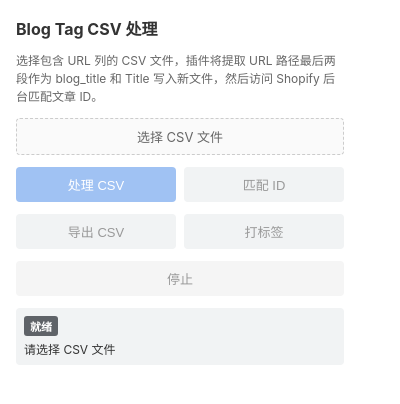
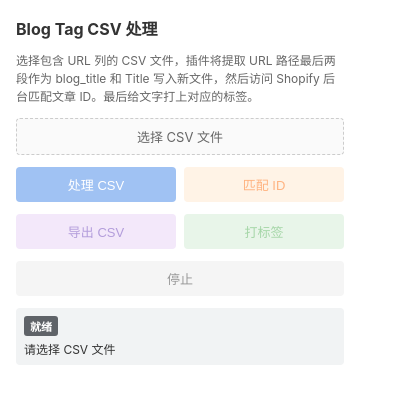
Before and after one commit to fredliu-dev/blog-tag, a browser extension: page extension/popup.html in a window 400 px wide. Drawn offline with Linux system fonts and the light colour scheme.

Commit message:
同步代码

```diff
--- a/extension/popup.html
+++ b/extension/popup.html
@@ -122,6 +122,33 @@
       color: #999;
       cursor: not-allowed;
     }
+    button.export {
+      background: #e8d5f7;
+      color: #7b1fa2;
+    }
+    button.export:disabled {
+      background: #f3e8fa;
+      color: #b39ddb;
+      cursor: not-allowed;
+    }
+    button.match {
+      background: #ffe5cc;
+      color: #e65100;
+    }
+    button.match:disabled {
+      background: #fff3e6;
+      color: #ffb380;
+      cursor: not-allowed;
+    }
+    button.tag {
+      background: #c8e6c9;
+      color: #2e7d32;
+    }
+    button.tag:disabled {
+      background: #e8f5e9;
+      color: #a5d6a7;
+      cursor: not-allowed;
+    }
     button.danger {
       background: #fce8e6;
       color: #c5221f;
@@ -210,7 +237,7 @@
   <h1>Blog Tag CSV 处理</h1>
 
   <div class="info">
-    选择包含 URL 列的 CSV 文件，插件将提取 URL 路径最后两段作为 blog_title 和 Title 写入新文件，然后访问 Shopify 后台匹配文章 ID。
+    选择包含 URL 列的 CSV 文件，插件将提取 URL 路径最后两段作为 blog_title 和 Title 写入新文件，然后访问 Shopify 后台匹配文章 ID。最后给文字打上对应的标签。
   </div>
 
   <div class="file-section">
@@ -228,12 +255,12 @@
 
   <div class="actions">
     <button id="process" class="primary" disabled>处理 CSV</button>
-    <button id="match" class="secondary" disabled>匹配 ID</button>
+    <button id="match" class="match" disabled>匹配 ID</button>
   </div>
 
   <div class="actions">
-    <button id="export" class="secondary" disabled>导出 CSV</button>
-    <button id="tag" class="secondary" disabled>打标签</button>
+    <button id="export" class="export" disabled>导出 CSV</button>
+    <button id="tag" class="tag" disabled>打标签</button>
   </div>
 
   <div class="actions">
```
Also changed, not shown: extension/content.js (+29 -3 lines).
